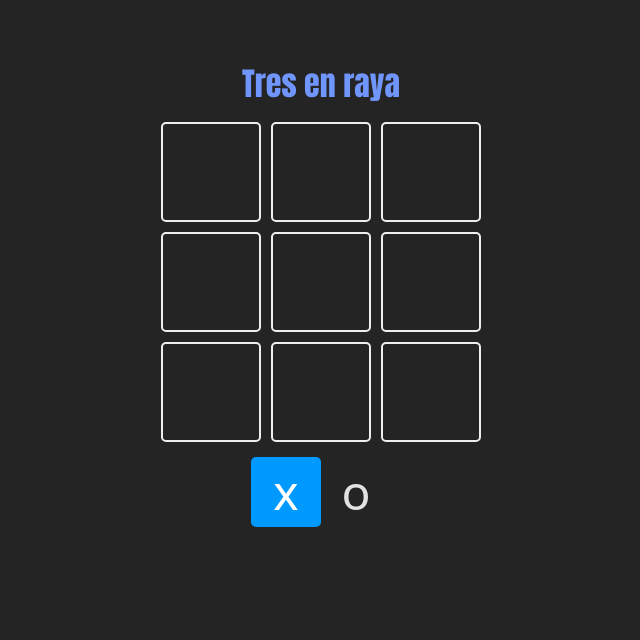
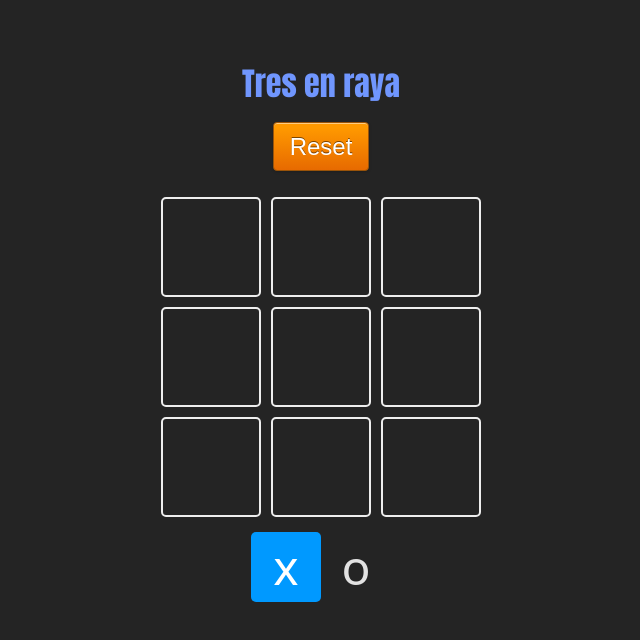
Before and after one commit to jsamperevazquez/React, a React (Vite) app in the folder proyects/02-Tres-en-raya/: page / in a window 1280 px wide. Shown: the top 640 px of the page, without its empty margins (319-959 px from the left). Built offline with nearby package versions, Linux system fonts and the light colour scheme.

Commit message:
Añadido método para ganador y resetear board

```diff
--- a/proyects/02-Tres-en-raya/src/App.jsx
+++ b/proyects/02-Tres-en-raya/src/App.jsx
@@ -51,7 +51,11 @@ function App() {
     // si no hay ganador
     return null;
   };
-
+  const resetGame = () => {
+    setBoard(Array(9).fill(null));
+    setTurn(TURNS.X);
+    setWinner(null);
+  };
   const updateBoard = (index) => {
     // No actualizamos la posición si ya tiene algo:
     if (board[index] || winner) return;
@@ -68,12 +72,13 @@ function App() {
     const newWinner = checkWinner(newBoard);
     if (newWinner) {
       setWinner(newWinner);
-      alert(`El ganador es ${newWinner}`);
+      // TODO check is game is over
     }
   };
   return (
     <main className="board">
       <h1>Tres en raya</h1>
+      <button className="btn-3d" onClick={resetGame}>Reset</button>
       <section className="game">
         {board.map((_, index) => {
           return (
@@ -87,6 +92,19 @@ function App() {
         <Square isSelected={turn === TURNS.X}>{TURNS.X}</Square>
         <Square isSelected={turn === TURNS.O}>{TURNS.O}</Square>
       </section>
+      {winner !== null && (
+        <section className="winner">
+          <div className="text">
+            <h2>{winner === false ? "Empate" : "Ganó:"}</h2>
+            <header className="win">
+              {winner && <Square>{winner}</Square>}
+            </header>
+            <footer>
+              <button className="btn-3d" onClick={resetGame}>Empezar</button>
+            </footer>
+          </div>
+        </section>
+      )}
     </main>
   );
 }
--- a/proyects/02-Tres-en-raya/src/index.css
+++ b/proyects/02-Tres-en-raya/src/index.css
@@ -41,23 +41,6 @@ body {
   margin-bottom: 26px;
 }
 
-.board button {
-  padding: 8px 12px;
-  margin: 25px;
-  background: transparent;
-  border: 2px solid #eee;
-  color: #eee;
-  width: 100px;
-  border-radius: 5px;
-  transition: 0.2s;
-  font-weight: bold;
-  cursor: pointer;
-}
-
-.board button:hover {
-  background: #eee;
-  color: #222;
-}
 
 .board .game {
   display: grid;
@@ -130,3 +113,31 @@ body {
   cursor: pointer;
   font-size: 48px;
 }
+.btn-3d {
+  margin-bottom: 26px;
+  padding: .6rem 1rem;
+  border: 1px solid #995309;
+  border-radius: 4px;
+  background-color: #d9750b;
+  color: #fff;
+
+  font-size: 1.5rem;
+  text-shadow: 0 -1px 0 rgba(0,0,0,.5);
+  box-shadow: 0 1px 0 rgba(255,255,255,.5) inset,
+    0 1px 3px rgba(0,0,0,.2);
+  background-image: -webkit-gradient(linear,left top,left bottom,color-stop(10%,#f90),to(#e76a00));
+  background-image: linear-gradient(#f90 10%,#e76a00 100%);
+}
+
+.btn-3d:hover, .btn-3d:focus {
+  background-color: #e0811b;
+  background-image: -webkit-gradient(linear,left top,left bottom,color-stop(10%,#f0a100),to(#f70));
+  background-image: linear-gradient(#f0a100 10%,#f70 100%);
+}
+
+.btn-3d:active {
+  background-color: #cf6a00;
+  box-shadow: 0 2px 3px 0 rgba(0,0,0,.2) inset;
+  background-image: -webkit-gradient(linear,left top,left bottom,color-stop(10%,#f0a100),to(#f70));
+  background-image: linear-gradient(#f0a100 10%,#f70 100%);
+}
```
